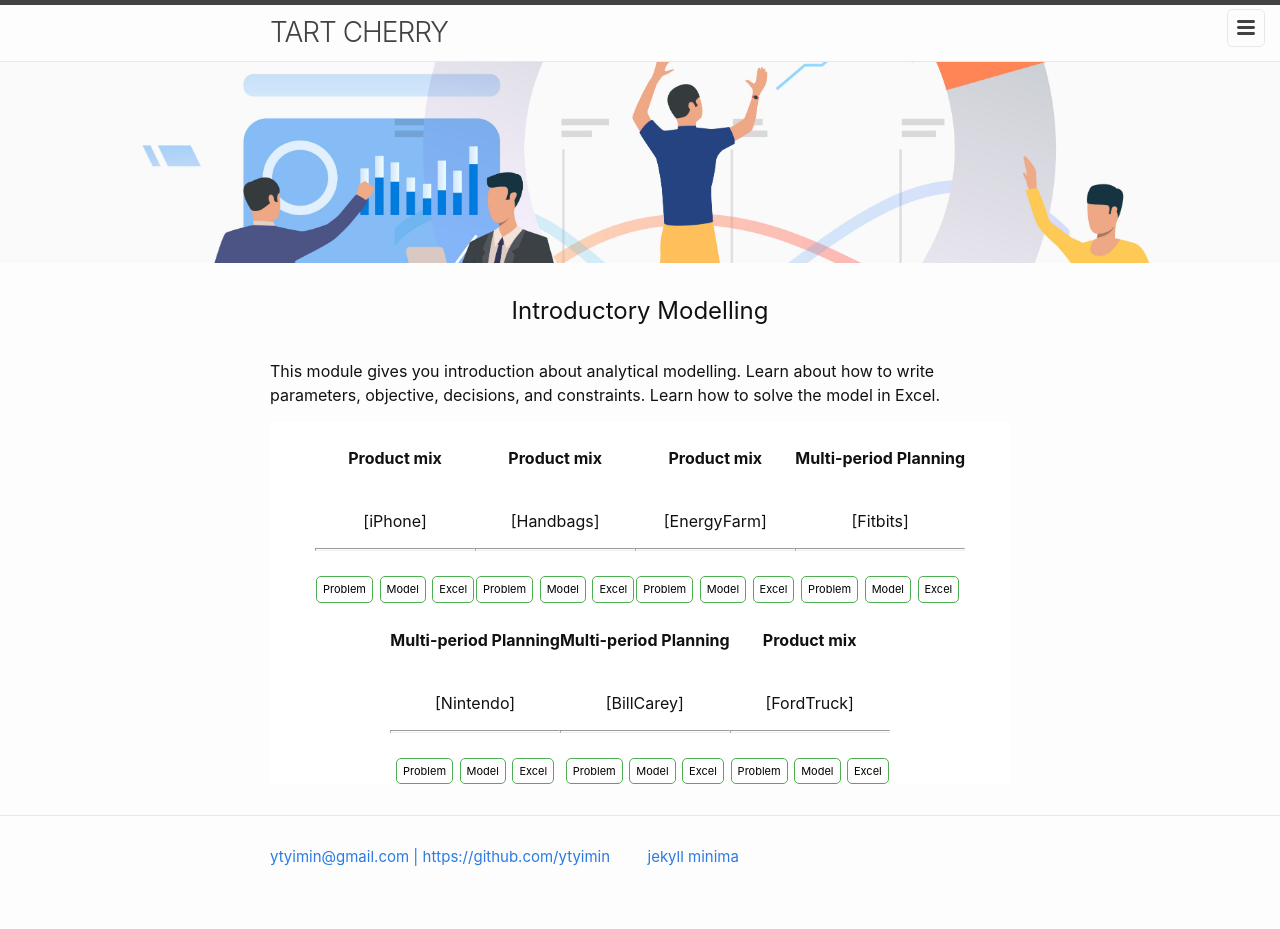
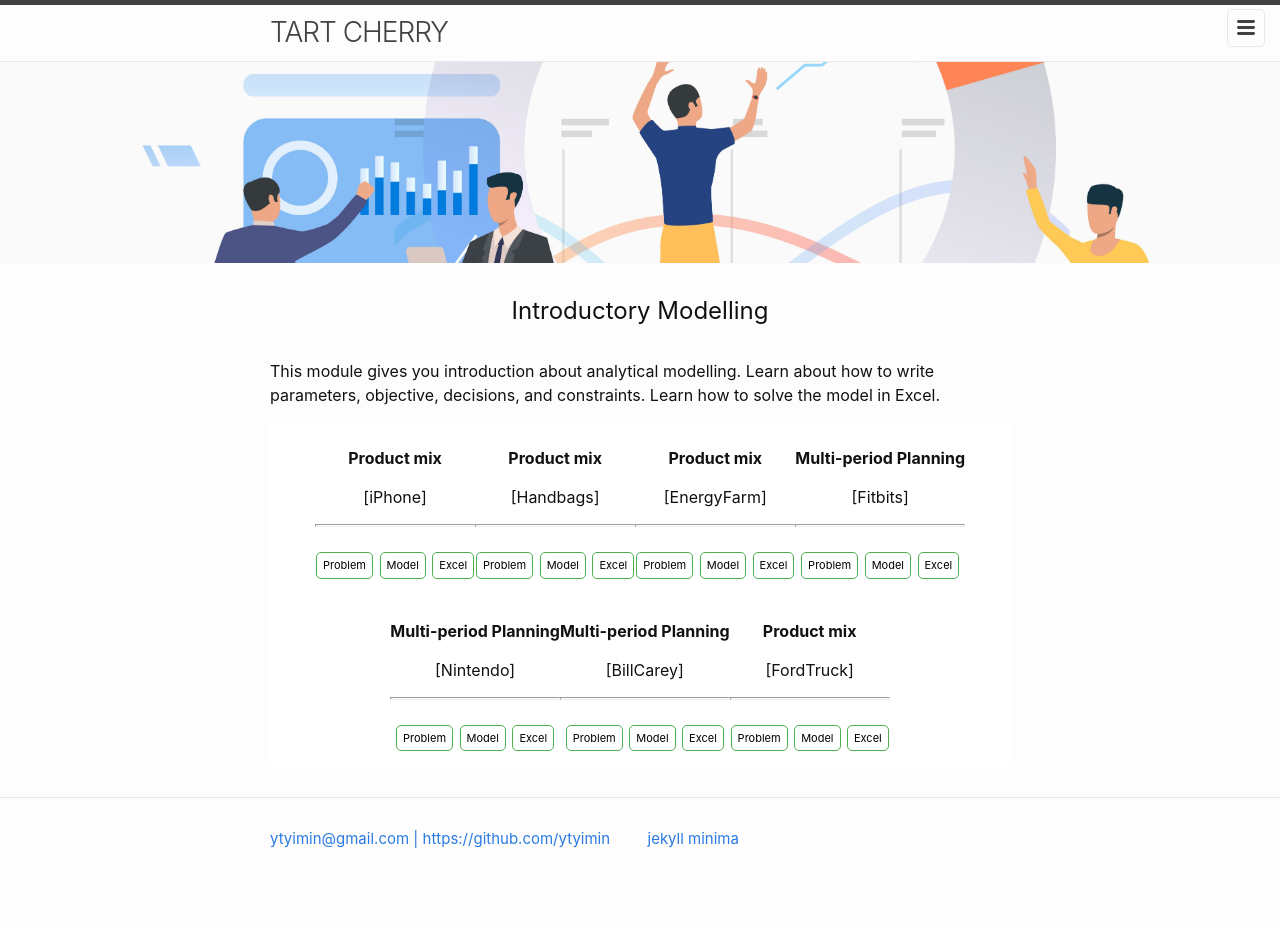
Before and after one commit to ytyimin/tart-cherry, a Jekyll site: the page built from introduction.markdown, in a window 1280 px wide. Built offline with Jekyll 4.4.1, drawn with Linux system fonts in a browser that asks for light colours.

Commit message:
Update introduction.html

```diff
--- a/_layouts/introduction.html
+++ b/_layouts/introduction.html
@@ -18,13 +18,13 @@ layout: default
             <div>
               <br>
               <p><b>{{ exrs.topic }}</b></p>
-              <br>
               <p>[{{ exrs.title }}]</p>
               <hr style="height:1px">
               <br>
               <a class="button button1" href="{{ site.baseurl }}/assets/pdf/Ex{{ exrs.fileno }}[{{ exrs.title }}].pdf" target="_blank" rel="noopener">Problem</a>
               <a class="button button1" href="{{ site.baseurl }}/assets/pdf/Ex{{ exrs.fileno }}[{{ exrs.title }}]_s.pdf" target="_blank" rel="noopener">Model</a>
               <a class="button button1" href="{{ site.baseurl }}/assets/xlsx/Ex{{ exrs.fileno }}[{{ exrs.title }}]_s.xlsx" target="_self" rel="noopener">Excel</a>
+              <p> </p>
             </div>
         {%- endfor -%}
 
```
